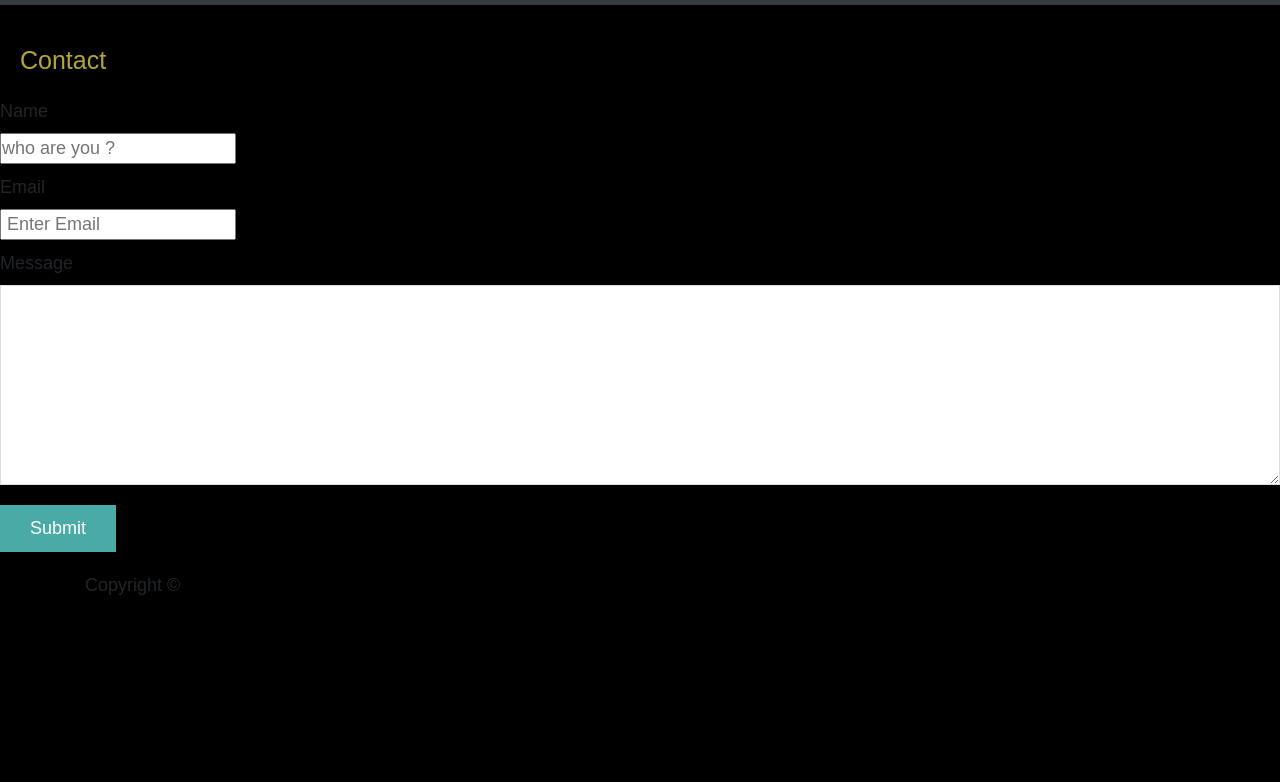
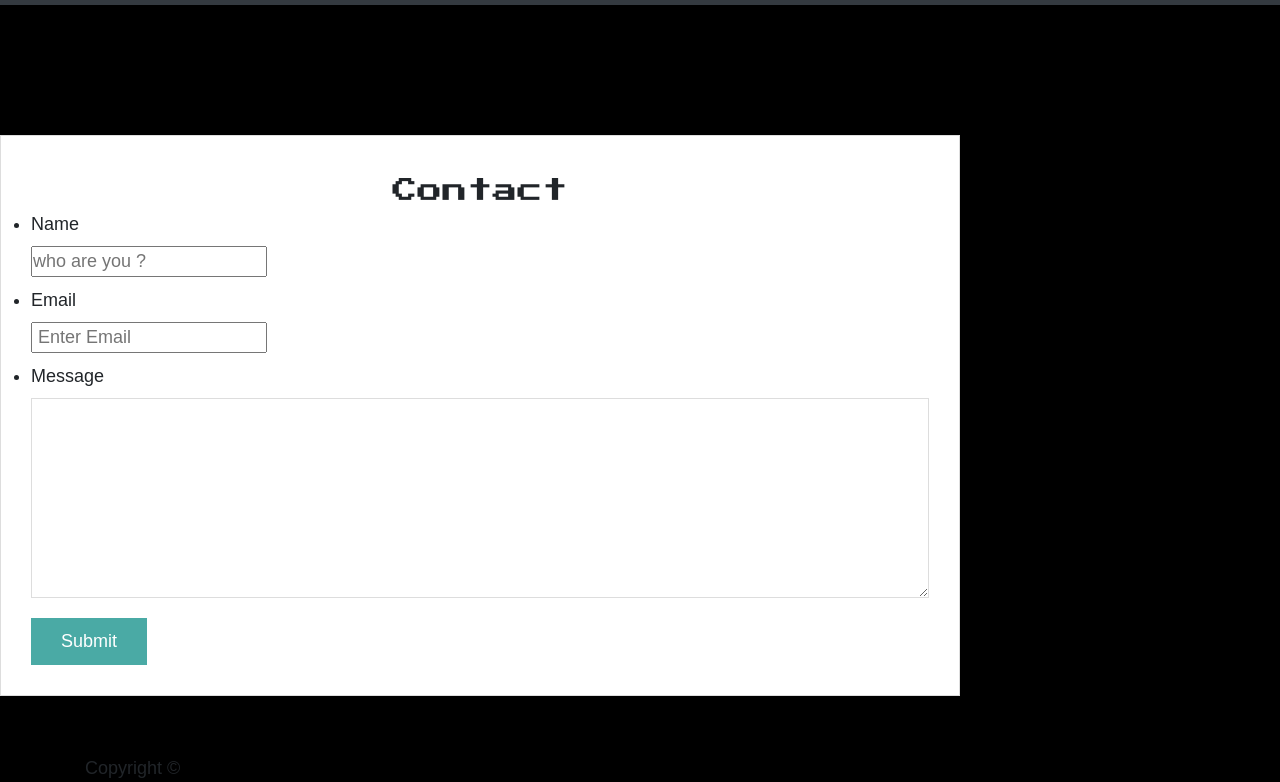
Before and after one commit to DEV-EGo/Sneaker-Blog, a plain HTML site: page contact.html in a window 1280 px wide. Shown: the part 65-847 px from the top of the page. Before the commit the page ends 800 px from the top, so only its background shows below. Drawn offline with nearby package versions, Linux system fonts and the light colour scheme.

Commit message:
contact-css

```diff
--- a/contact.html
+++ b/contact.html
@@ -84,11 +84,11 @@
     </nav>
     <!-- nav end -->
 
-    <div class="Contact-container" id="container">
+    <div id="Contact-container" id="container">
 
         <section class="main-section">
 
-            <h1>Contact</h1>
+            <h3>Contact</h3>
 
             <form id="Contact-form">
 
--- a/style.css/style.css
+++ b/style.css/style.css
@@ -43,6 +43,14 @@ h2{
     font-size: 25px;
     margin-bottom: 5px;
     margin-top: 50px;
+    font-family: 'Press Start 2P', cursive;
+}
+
+h3{
+    text-align: center;
+    font-size: 25px;
+    margin-bottom: 5px;
+    margin-top: 10px;
     font-family: 'Press Start 2P', cursive;
 }
 
@@ -224,6 +232,23 @@ input[type=submit] {
     cursor: pointer;
     background: #4aaaa5;
     border: 0 none;
+
+}
+
+
+#Contact-container {
+padding-top: 130px;
+min-height: calc(100vh - 70px);
+}
+
+.main-section {
+    float: left;
+    width: 100%;
+    max-width: 960px;
+    padding:30px;
+    margin: 0 0 40px;
+    background: #ffff;
+    border: 1px solid #dddddd;
 }
 
 
```
